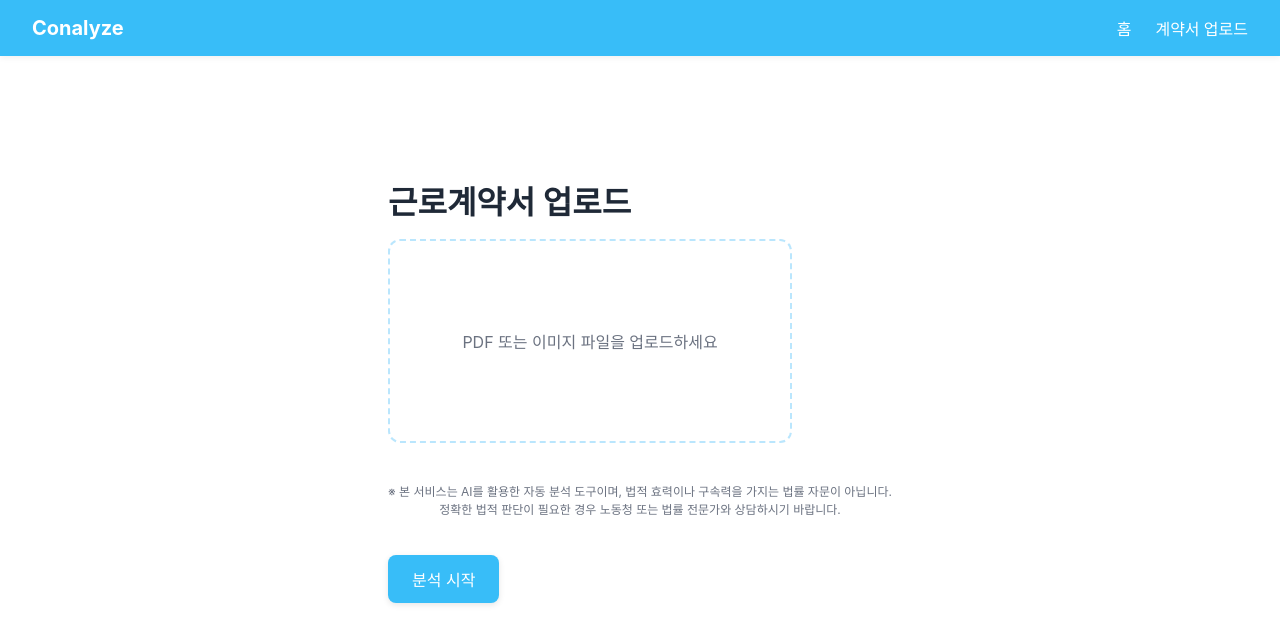
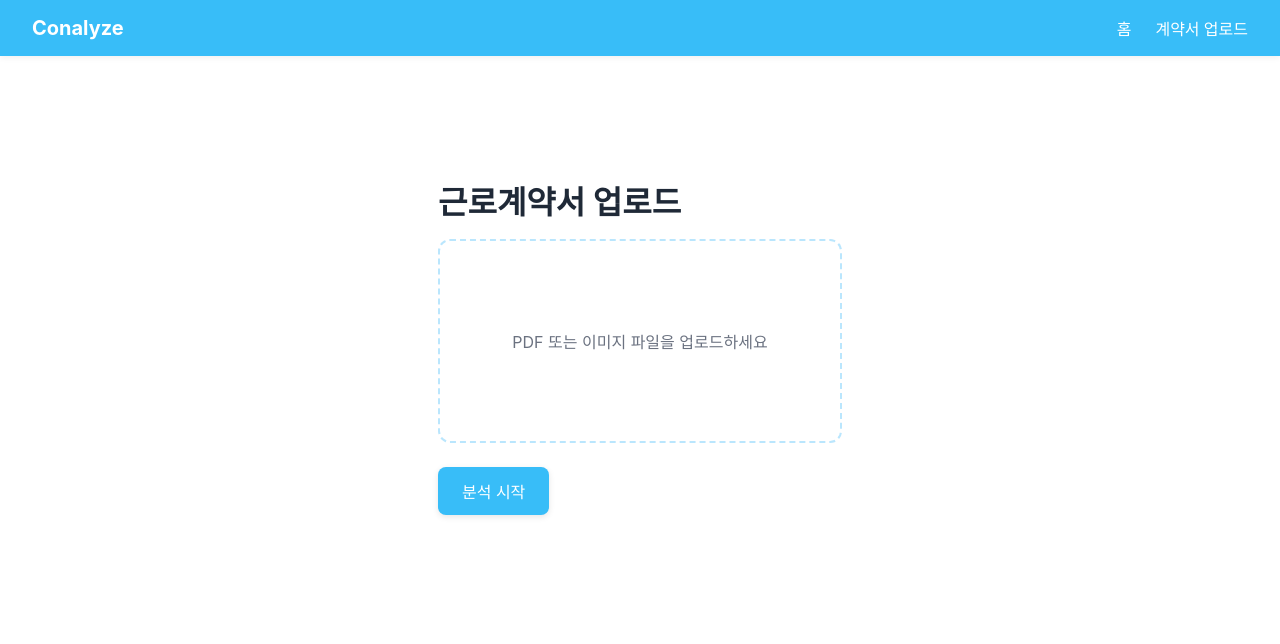
Before and after one commit to Conalyze/Conalyze, a React (Create React App) app in the folder fe-react/: page /upload in a window 1280 px wide. Shown: the top 644 px of the page. Built offline with nearby package versions, Linux system fonts and the light colour scheme.

Commit message:
[FE][Fis] #19 원 회전 이슈 수정

```diff
--- a/fe-react/src/components/ContractUpload/ContractUpload.jsx
+++ b/fe-react/src/components/ContractUpload/ContractUpload.jsx
@@ -4,28 +4,15 @@ import LoadingOverlay from "../LoadingOverlay";
 
 export default function ContractUpload() {
     const fileInputRef = useRef(null);
-    const dropZoneRef = useRef(null);
-
     const [selectedFile, setSelectedFile] = useState(null);
     const [isLoading, setIsLoading] = useState(false);
-    const [isDragOver, setIsDragOver] = useState(false);
 
     const handleFileChange = (e) => {
-        const file = e.dataTransfer?.files?.[0] || e.target.files[0];
+        const file = e.target.files[0];
         if (file) {
             setSelectedFile(file);
             console.log("Selected file:", file.name);
         }
-    };
-
-    const isInsideDropZone = (e) => {
-        const box = dropZoneRef.current.getBoundingClientRect();
-        return (
-            e.clientX >= box.left &&
-            e.clientX <= box.right &&
-            e.clientY >= box.top &&
-            e.clientY <= box.bottom
-        );
     };
 
     const handleUploadClick = () => {
@@ -62,28 +49,8 @@ export default function ContractUpload() {
 
             <div style={isLoading ? styles.blurredContent : {}}>
                 <h1 style={styles.title}>근로계약서 업로드</h1>
-
-                <div
-                    ref={dropZoneRef}
-                    style={isDragOver ? styles.uploadBoxDragOver : styles.uploadBox}
-                    onClick={handleUploadClick}
-                    onDragEnter={() => setIsDragOver(true)}
-                    onDragOver={(e) => e.preventDefault()}
-                    onDragLeave={(e) => {
-                        if (!isInsideDropZone(e)) setIsDragOver(false);
-                    }}
-                    onDrop={(e) => {
-                        e.preventDefault();
-                        setIsDragOver(false);
-                        handleFileChange(e);
-                    }}
-                >
-                    {isDragOver ? (
-                        <>
-                            <div style={styles.fileIcon}>📂</div>
-                            <p style={styles.fileName}>파일을 여기에 놓아주세요</p>
-                        </>
-                    ) : selectedFile ? (
+                <div style={styles.uploadBox} onClick={handleUploadClick}>
+                    {selectedFile ? (
                         <>
                             <div style={styles.fileIcon}>📄</div>
                             <p style={styles.fileName}>{selectedFile.name}</p>
@@ -91,7 +58,6 @@ export default function ContractUpload() {
                     ) : (
                         <p style={styles.uploadText}>PDF 또는 이미지 파일을 업로드하세요</p>
                     )}
-
                     <input
                         type="file"
                         accept=".pdf,image/png,image/jpeg,image/jpg"
@@ -100,12 +66,6 @@ export default function ContractUpload() {
                         style={{ display: "none" }}
                     />
                 </div>
-
-                <p style={styles.disclaimer}>
-                    ※ 본 서비스는 AI를 활용한 자동 분석 도구이며, 법적 효력이나 구속력을 가지는 법률 자문이 아닙니다.<br />
-                    정확한 법적 판단이 필요한 경우 노동청 또는 법률 전문가와 상담하시기 바랍니다.
-                </p>
-
                 <button style={styles.button} onClick={handleSubmit}>
                     분석 시작
                 </button>
--- a/fe-react/src/index.css
+++ b/fe-react/src/index.css
@@ -6,6 +6,10 @@ body {
   -webkit-font-smoothing: antialiased;
   -moz-osx-font-smoothing: grayscale;
 }
+@keyframes spin {
+  0% { transform: rotate(0deg); }
+  100% { transform: rotate(360deg); }
+}
 
 code {
   font-family: source-code-pro, Menlo, Monaco, Consolas, 'Courier New',
```
